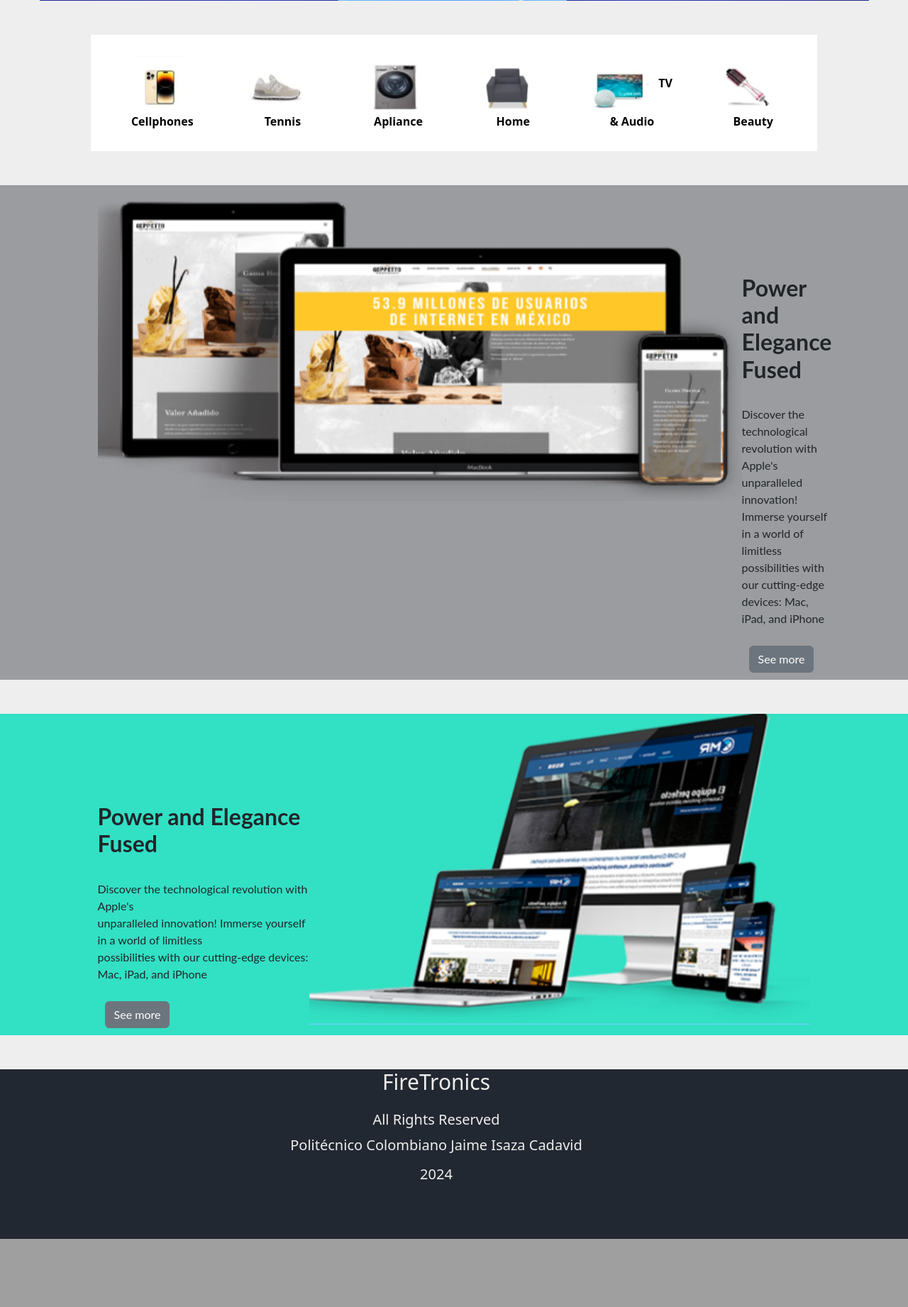
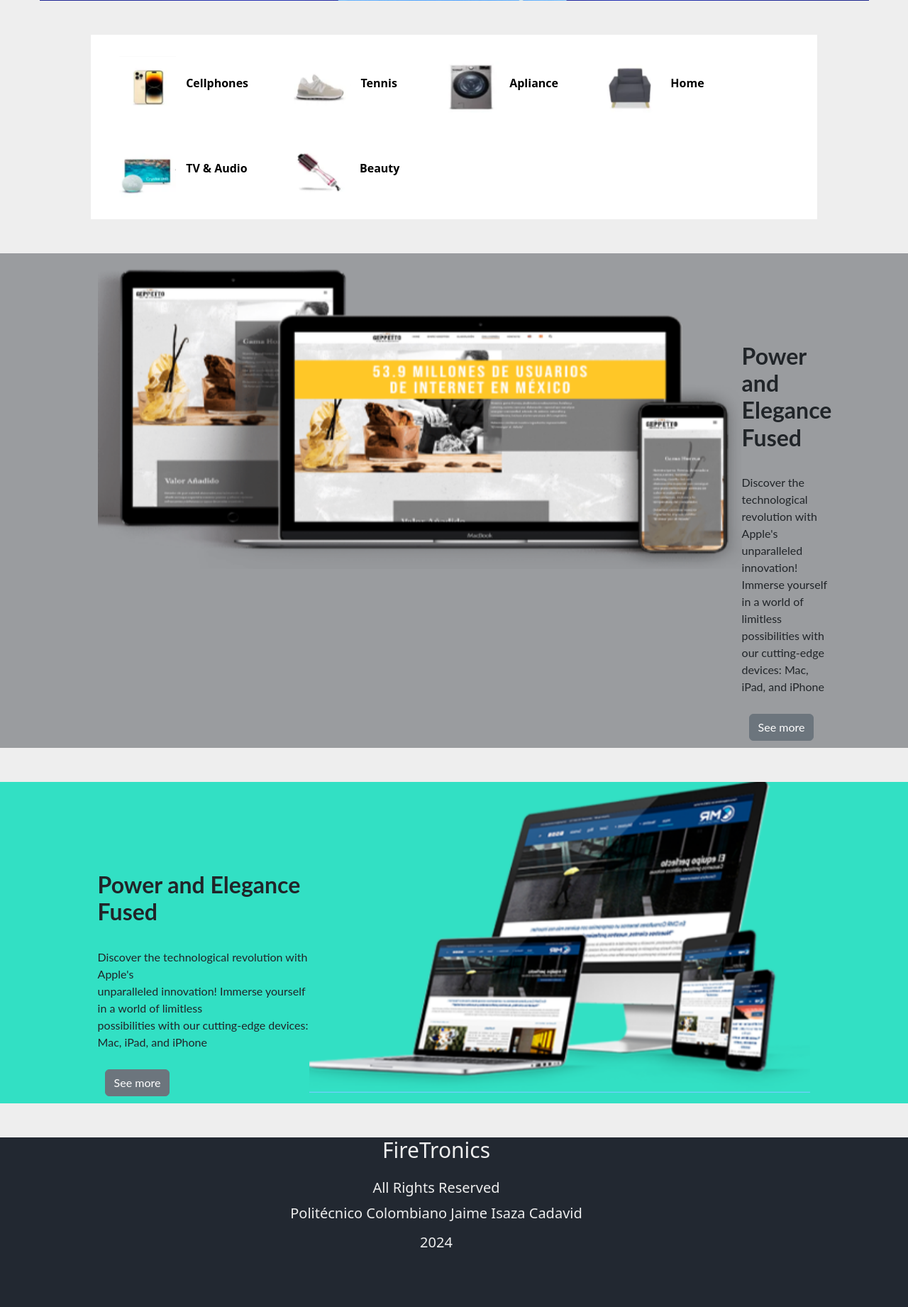
Before and after one commit to GarroDev/FIRETRONICS, a PHP site: page / in a window 1280 px wide. Shown: the part 539-2381 px from the top of the page at 71% size. Before the commit the page ends 2285 px from the top, so only its background shows below. Run offline with PHP 8.4, Linux system fonts and the light colour scheme.

Commit message:
Update Fix
Following with englis transcription, Fix on Css categories

```diff
--- a/Style.css
+++ b/Style.css
@@ -7,7 +7,7 @@ body {
     background-color: #EEEEEE; /* Color de fondo (puedes cambiarlo) */
   }
 
-/* ::::ENCABEZADO:::: */
+/* ::::HEADER:::: */
 
 header {
     display: flex;
@@ -35,9 +35,9 @@ header {
     max-height: 100%;
 }
 
-/*---Busqueda y menú----*/
+/*---Search and menu----*/
 
-/*---estructura----*/
+/*---estructure----*/
 .Contenedor-mitades {
     display: flex;
     flex: 1;
@@ -62,9 +62,9 @@ header {
     align-items: center; /* Alinea los elementos al final del contenedor (a la derecha) */
 }
 
-/*---Contenido----*/
+/*---Content----*/
 
-/*barra de busqueda*/
+/*search bar*/
 #barrabusqueda{
 width: 70%;
 height: 40px;
@@ -78,7 +78,7 @@ letter-spacing: 0px;
 font-weight: bold;
 }
 
-/*---Botones----*/
+/*---Buttons----*/
 .botones {
     flex: 1;
     background-color: #222831;
@@ -212,7 +212,7 @@ ul, ol {
 }
 
 
-/* ::::SEPARADOR:::: */
+/* ::::SEPARATOR:::: */
 
 #Separator {
     display: flex;
@@ -222,17 +222,16 @@ ul, ol {
     overflow: hidden; /* Para asegurar que la imagen no sobresalga del contenedor */
 }
 
-/* ::::CUERPO MAIN:::: */
+/* ::::BODY MAIN:::: */
 
-.Promossize{
+.Promossize{/* Adjustable size (original based on Marvel)(delete () if this is changed) */
     width: 1169px;
     height: 322px;
 }
 
 
-.categories {
-    display: flex;
-    justify-content: space-around;
+.categories {/* Categories Buttons */
+    justify-content: space-around;/* This make them responsive */
     padding: 10px;
     background-color: #ffffff;
     width: 80%;
@@ -253,7 +252,7 @@ ul, ol {
   }
 
 
-.Info1{
+.Info1{/* Info section */
     font-family: 'Lato', sans-serif;
     background-color: #9A9C9F;
     display: flex;
@@ -275,7 +274,7 @@ ul, ol {
     height: 445.48px;
 }
 
-.Info2{
+.Info2{/* Info section 2*/
     font-family: 'Lato', sans-serif;
     background-color: #32E0C4;
     display: flex;
```
